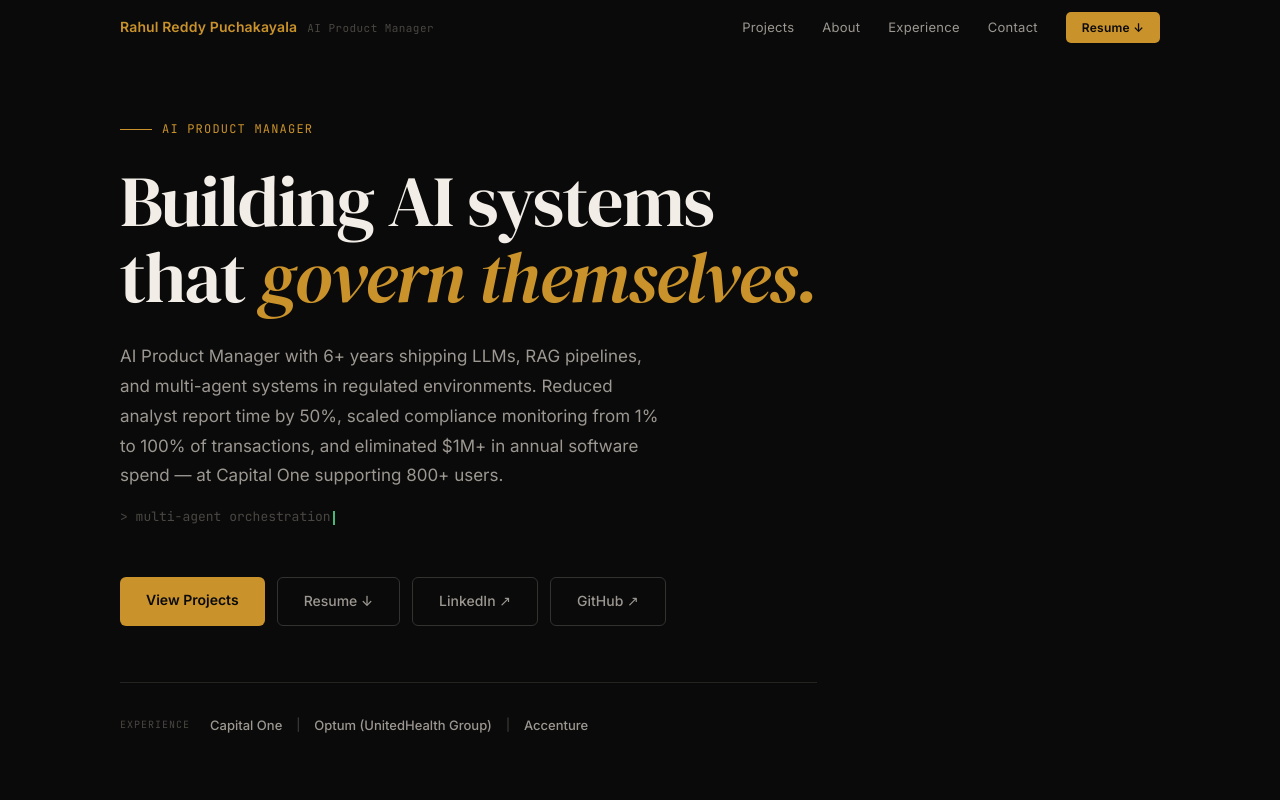
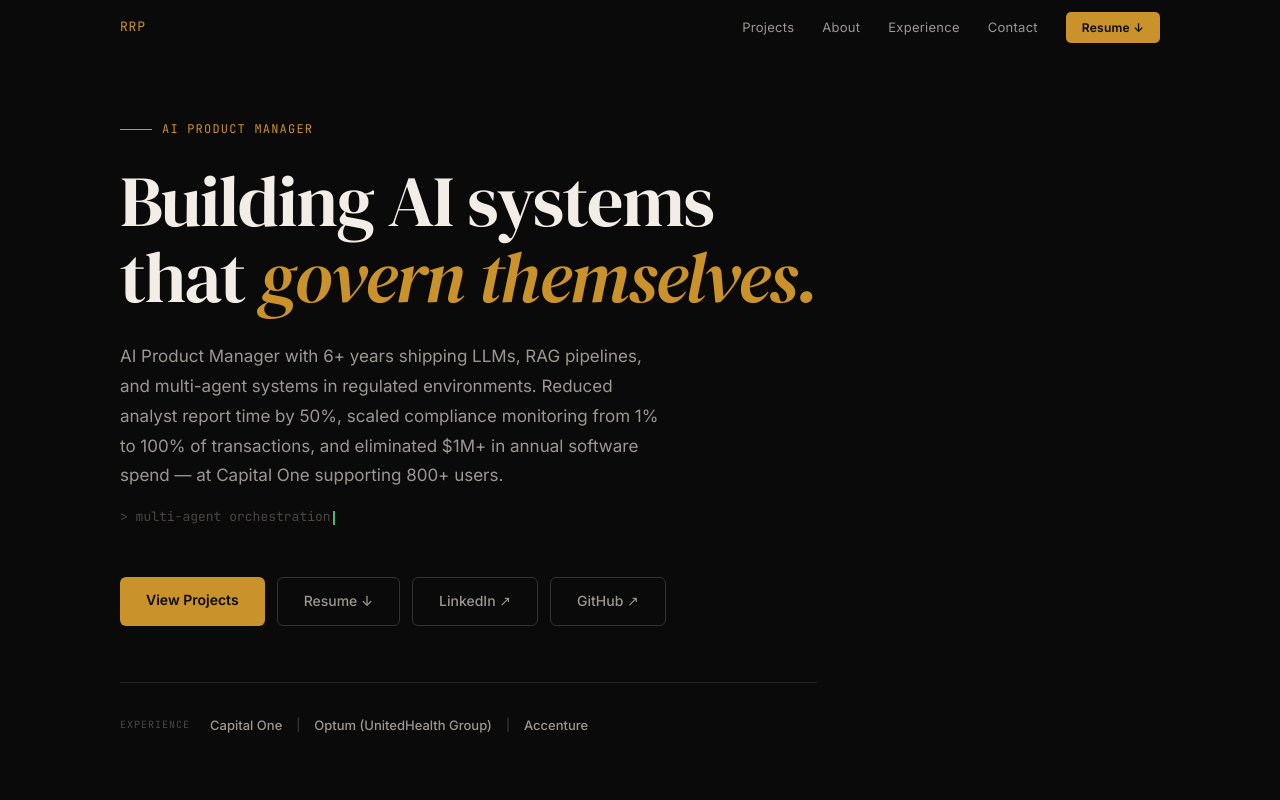
Before and after one commit to rahulreddyutd/rahul-portfolio, a Next.js app: page / in a window 1280 px wide. Shown: the top 800 px of the page. Built offline with nearby package versions, Linux system fonts and the light colour scheme.

Commit message:
fix: clean rewrite, no em dashes

```diff
--- a/src/app/components/Nav.tsx
+++ b/src/app/components/Nav.tsx
@@ -22,13 +22,12 @@ export default function Nav() {
       display: "flex", alignItems: "center", justifyContent: "space-between",
       transition: "all 0.3s",
     }}>
-      <Link href="/" style={{ textDecoration: "none", display: "flex", alignItems: "baseline", gap: "10px" }}>
-        <span style={{ fontFamily: "'Inter',sans-serif", fontSize: "14px", color: "#C9922A", fontWeight: 600, letterSpacing: "0.01em" }}>
-          Rahul Reddy Puchakayala
-        </span>
-        <span style={{ fontFamily: "'JetBrains Mono',monospace", fontSize: "11px", color: "#4A4742", letterSpacing: "0.04em" }}>
-          AI Product Manager
-        </span>
+      <Link href="/" style={{
+        fontFamily: "'JetBrains Mono',monospace",
+        fontSize: "13px", color: "#C9922A",
+        letterSpacing: "0.06em", textDecoration: "none",
+      }}>
+        RRP
       </Link>
       <div style={{ display: "flex", gap: "28px", alignItems: "center" }}>
         {[
```
